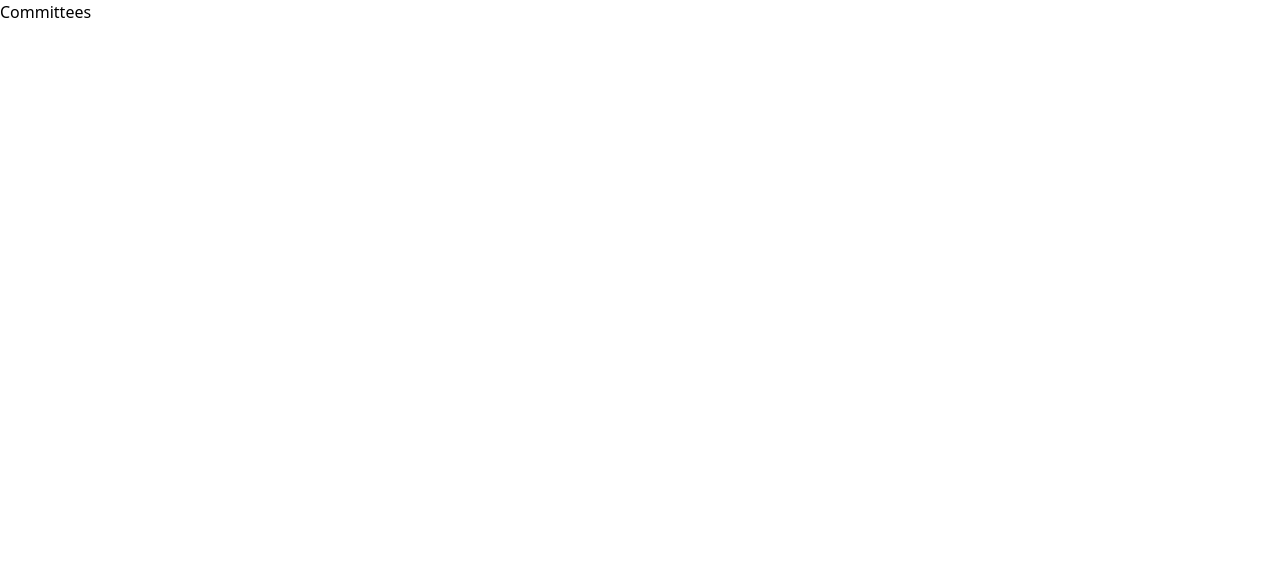
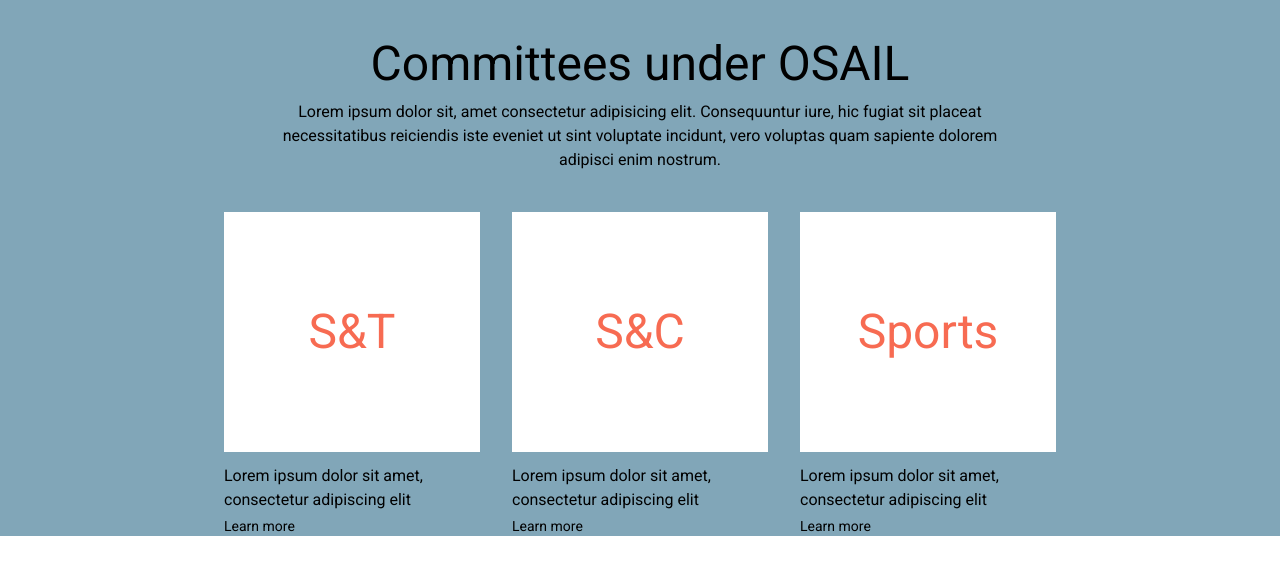
Before and after one commit to Web-Team-Encode/osailpdeu, a React (Vite) app: page /committees in a window 1280 px wide. Shown: the top 574 px of the page. Built offline with nearby package versions, Linux system fonts and the light colour scheme.

Commit message:
feat: add committees page

```diff
--- a/src/App.jsx
+++ b/src/App.jsx
@@ -1,6 +1,8 @@
 import React from "react"
 import { BrowserRouter, Routes, Route } from "react-router-dom"
 
+// Importing the pages
+import Committees from "./Pages/Committees"
 
 function App() {
   return (
@@ -9,7 +11,7 @@ function App() {
         <Routes>
           <Route path="/" element={<h1>Home</h1>} />
           <Route path="/clubs" element={<h1>Clubs</h1>} />
-          <Route path="/committees" element={<h1>Committees</h1>} />
+          <Route path="/committees" element={<Committees/>} />
           <Route path="/epf" element={<h1>EPF</h1>} />
           <Route path="/calendar" element={<h1>Calendar</h1>} />
           <Route path="/about" element={<h1>About</h1>} />
--- /dev/null
+++ b/src/Components/Committees/CommitteeCards.jsx
@@ -0,0 +1,40 @@
+import React from "react"
+import {Link} from "react-router-dom"
+
+export default function CommitteeCards() {
+  const committeesData = [
+    {
+      id: 1,
+      name: "S&T",
+      description: "Lorem ipsum dolor sit amet, consectetur adipiscing elit",
+      link: "/snt",
+    },
+    {
+      id: 2,
+      name: "S&C",
+      description: "Lorem ipsum dolor sit amet, consectetur adipiscing elit",
+      link: "/snc",
+    },
+    {
+      id: 3,
+      name: "Sports",
+      description: "Lorem ipsum dolor sit amet, consectetur adipiscing elit",
+      link: "/sports",
+    },
+  ]
+
+  const committeesCards = committeesData.map((committee) => (
+    // Each committee card
+    <div key={committee} className="w-64 mx-auto lg:mx-0">
+      <div className="bg-white w-full h-60 flex items-center justify-center">
+        <h1 className="text-redTertiary text-5xl">{committee.name}</h1>
+      </div>
+      <p className="mt-3">{committee.description}</p>
+      <Link to={committee.link}>
+        <p className="mt-1 text-sm">Learn more</p>
+      </Link>
+    </div>
+  ))
+
+  return <div className="space-y-11 mt-10 sm:flex sm:space-y-0 sm:flex-wrap sm:gap-5 lg:gap-8 lg:justify-center lg:flex-nowrap">{committeesCards}</div>
+}
--- /dev/null
+++ b/src/Pages/Committees.jsx
@@ -0,0 +1,21 @@
+import React from "react"
+import CommitteeCards from "../Components/Committees/CommitteeCards"
+
+export default function Committees() {
+  return (
+    <div className="bg-blueSecondary-100 font-Roboto">
+      <div className="text-center space-y-1 pt-10 md:space-y-3">
+        <h1 className="text-2xl sm:text-3xl md:text-5xl">
+          Committees under OSAIL
+        </h1>
+        <p className="px-4 sm:w-4/5 sm:mx-auto md:w-3/4 lg:w-3/5">
+          Lorem ipsum dolor sit, amet consectetur adipisicing elit. Consequuntur
+          iure, hic fugiat sit placeat necessitatibus reiciendis iste eveniet ut
+          sint voluptate incidunt, vero voluptas quam sapiente dolorem adipisci
+          enim nostrum.
+        </p>
+      </div>
+      <CommitteeCards />
+    </div>
+  )
+}
```
Also changed, not shown: public/images/logo.png (added).
